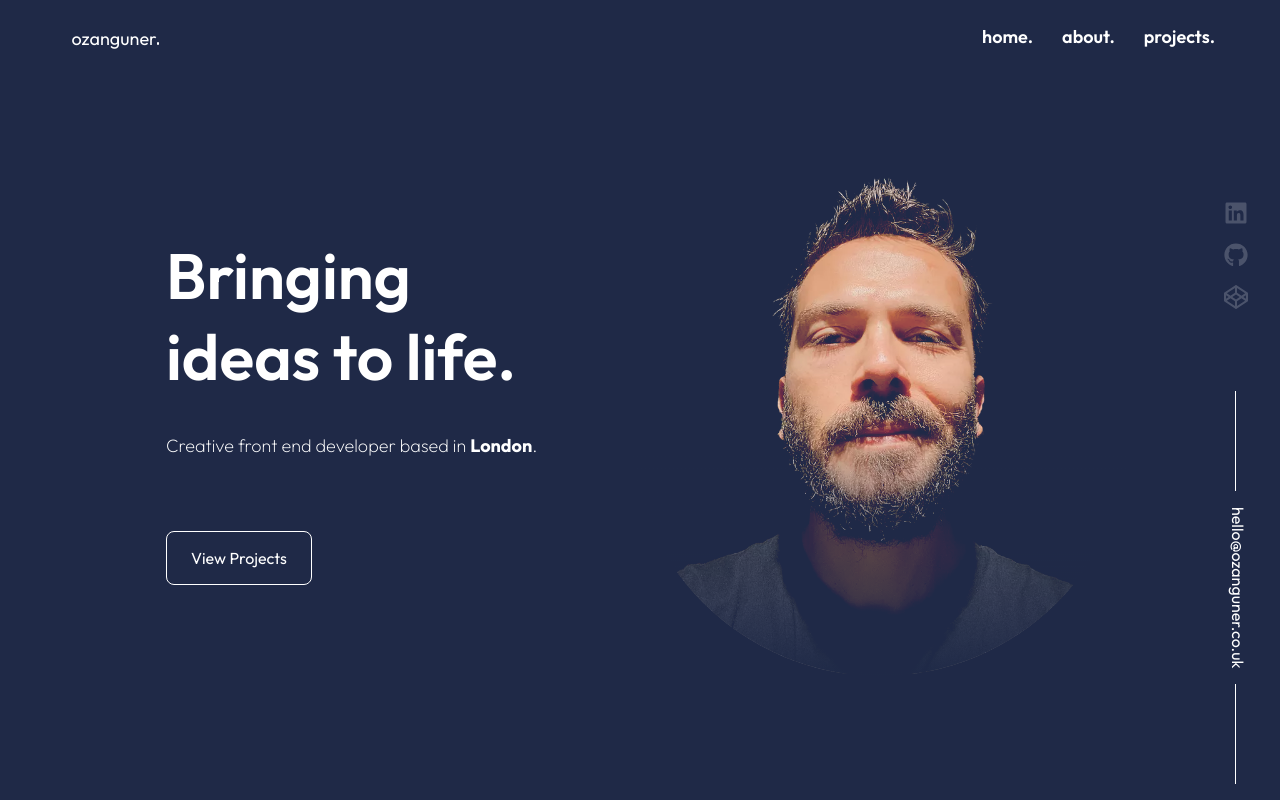
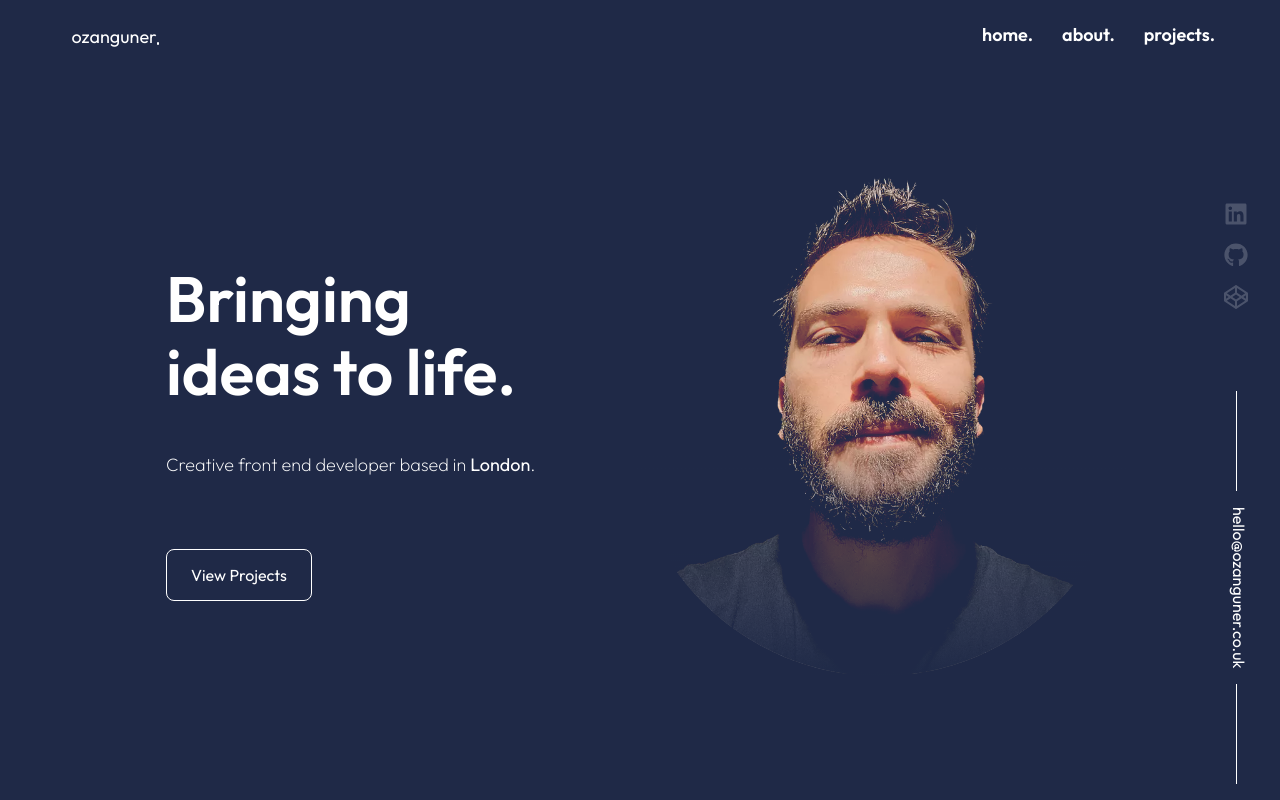
Before and after one commit to ozngnr/portfolio-site, a Next.js app: page / in a window 1280 px wide. Shown: the top 800 px of the page. Built offline with nearby package versions, Linux system fonts and the light colour scheme.

Commit message:
updated config.js with compiler for styled components

```diff
--- a/next.config.js
+++ b/next.config.js
@@ -1,3 +1,6 @@
 module.exports = {
   reactStrictMode: true,
+  compiler: {
+    styledComponents: true,
+  },
 }
--- a/styles/global.js
+++ b/styles/global.js
@@ -2,7 +2,7 @@ import { createGlobalStyle } from "styled-components"
 import normalize from "styled-normalize"
 
 export const GlobalStyles = createGlobalStyle`
-  /* ${normalize} */
+  ${normalize}
 
   * {
     box-sizing: border-box;
```
